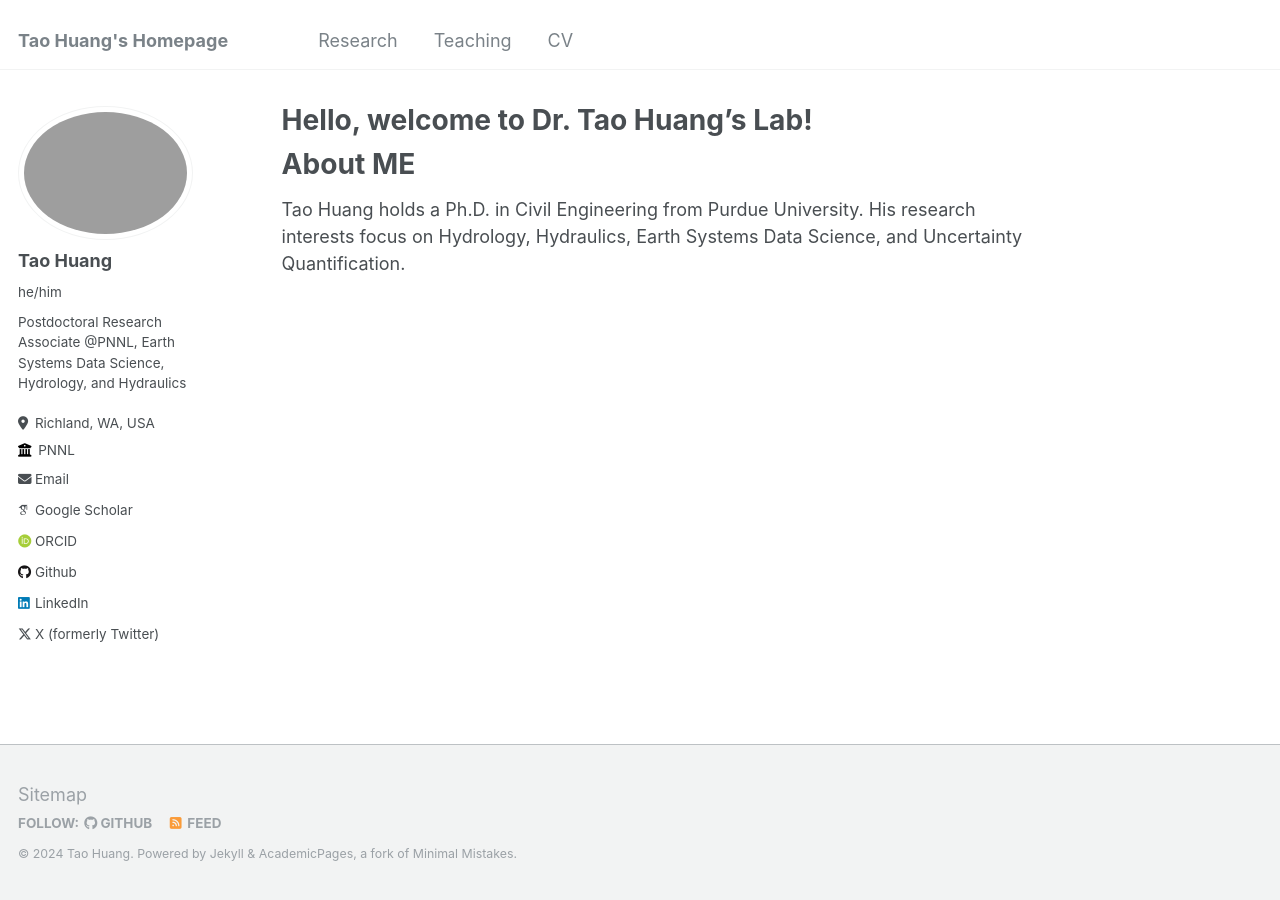
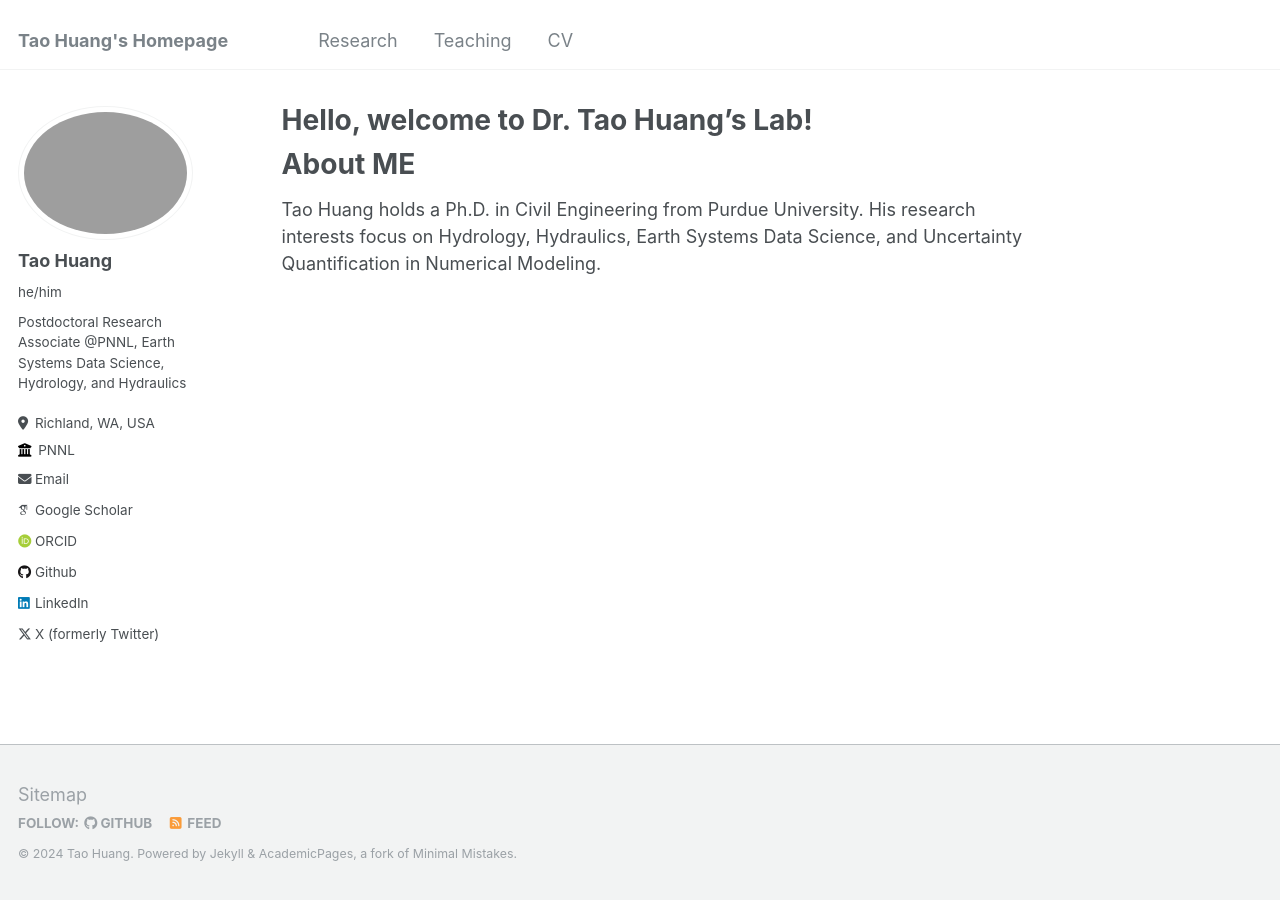
Before and after one commit to huan1441/huan1441.github.io, a Jekyll site: the page built from _pages/about.md, in a window 1280 px wide. Built offline with Jekyll 4.4.1, drawn with Linux system fonts in a browser that asks for light colours; some web fonts are replaced.

Commit message:
Update about.md

```diff
--- a/_pages/about.md
+++ b/_pages/about.md
@@ -10,4 +10,4 @@ redirect_from:
 
 About ME
 ======
-Tao Huang holds a Ph.D. in Civil Engineering from Purdue University. His research interests focus on Hydrology, Hydraulics, Earth Systems Data Science, and Uncertainty Quantification.
+Tao Huang holds a Ph.D. in Civil Engineering from Purdue University. His research interests focus on Hydrology, Hydraulics, Earth Systems Data Science, and Uncertainty Quantification in Numerical Modeling.
```
